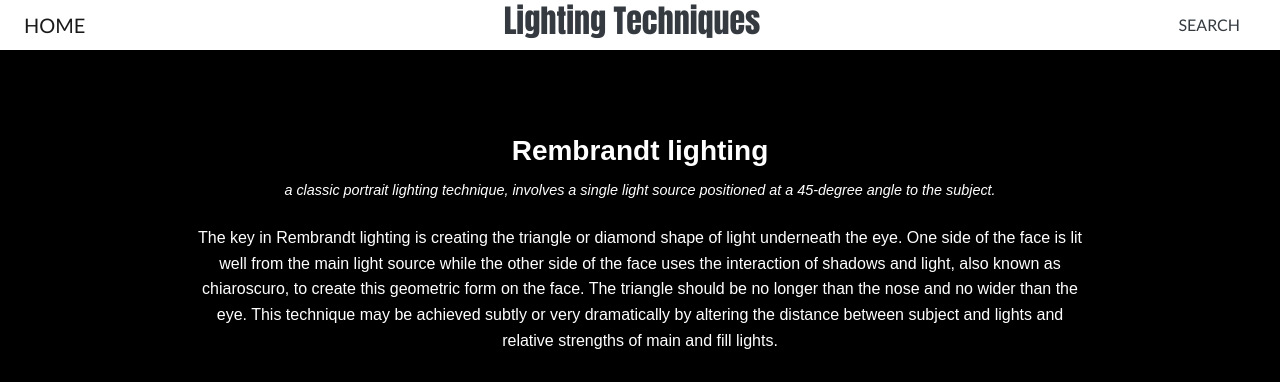
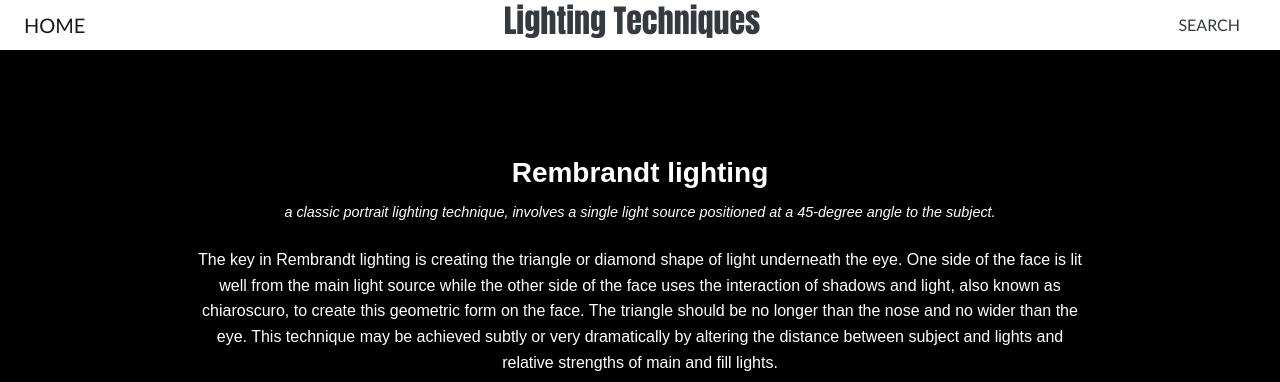
Before and after one commit to toonwuka04/LightingTechniques, a Flask app: page /learn/1 in a window 1280 px wide. Shown: the top 382 px of the page. Run offline with Flask 3, Linux system fonts and the light colour scheme; some libraries are stand-ins or nearby versions.

Commit message:
Update layout.html

```diff
--- a/templates/layout.html
+++ b/templates/layout.html
@@ -26,10 +26,8 @@
     </nav>
 
     <!-- Page Content -->
-    <div class="container py-5">
-      {% block content %}
-
-      {% endblock %}
+    <div style="margin-top: 70px;">
+      {% block content %}{% endblock %}
     </div>
 
   </body>
```
